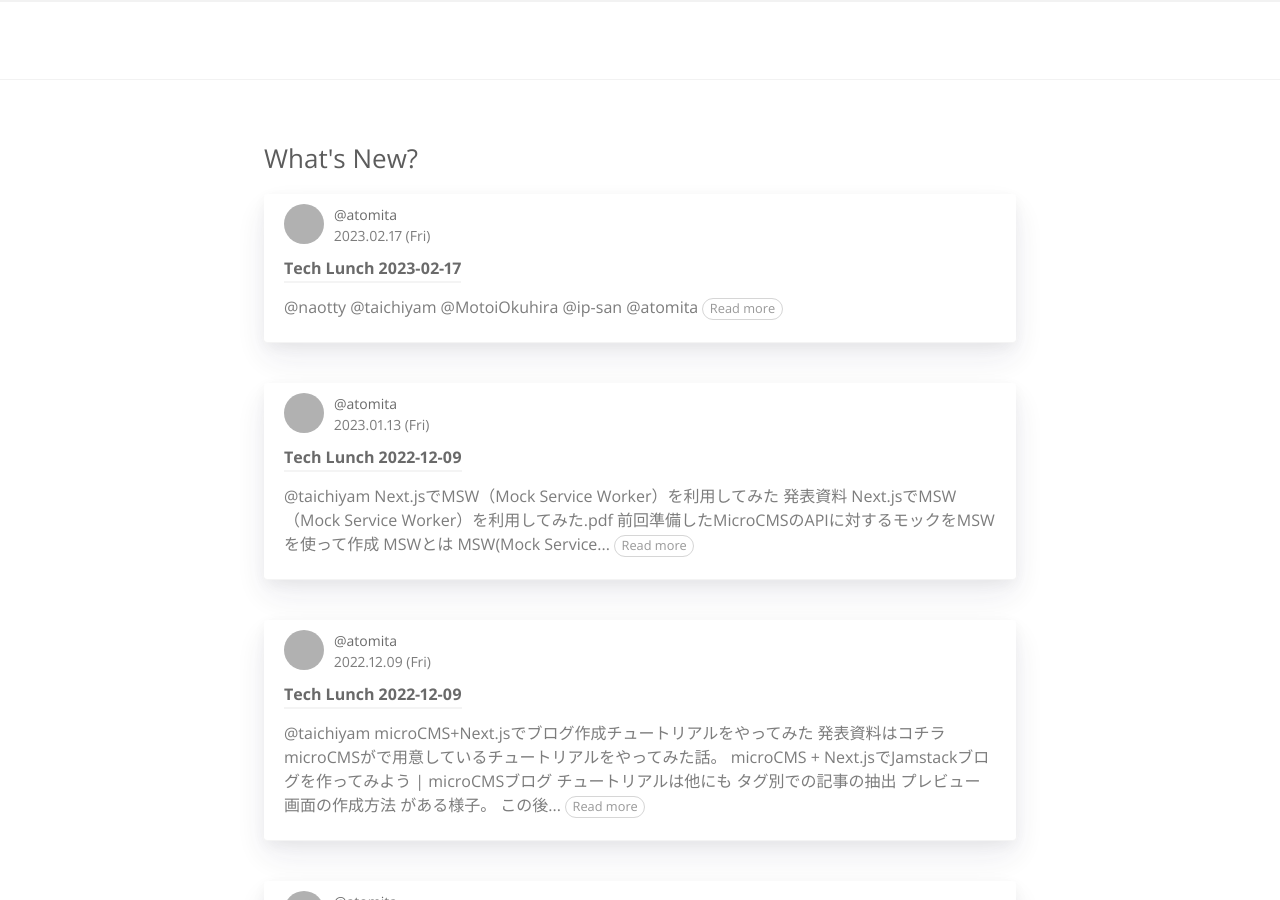
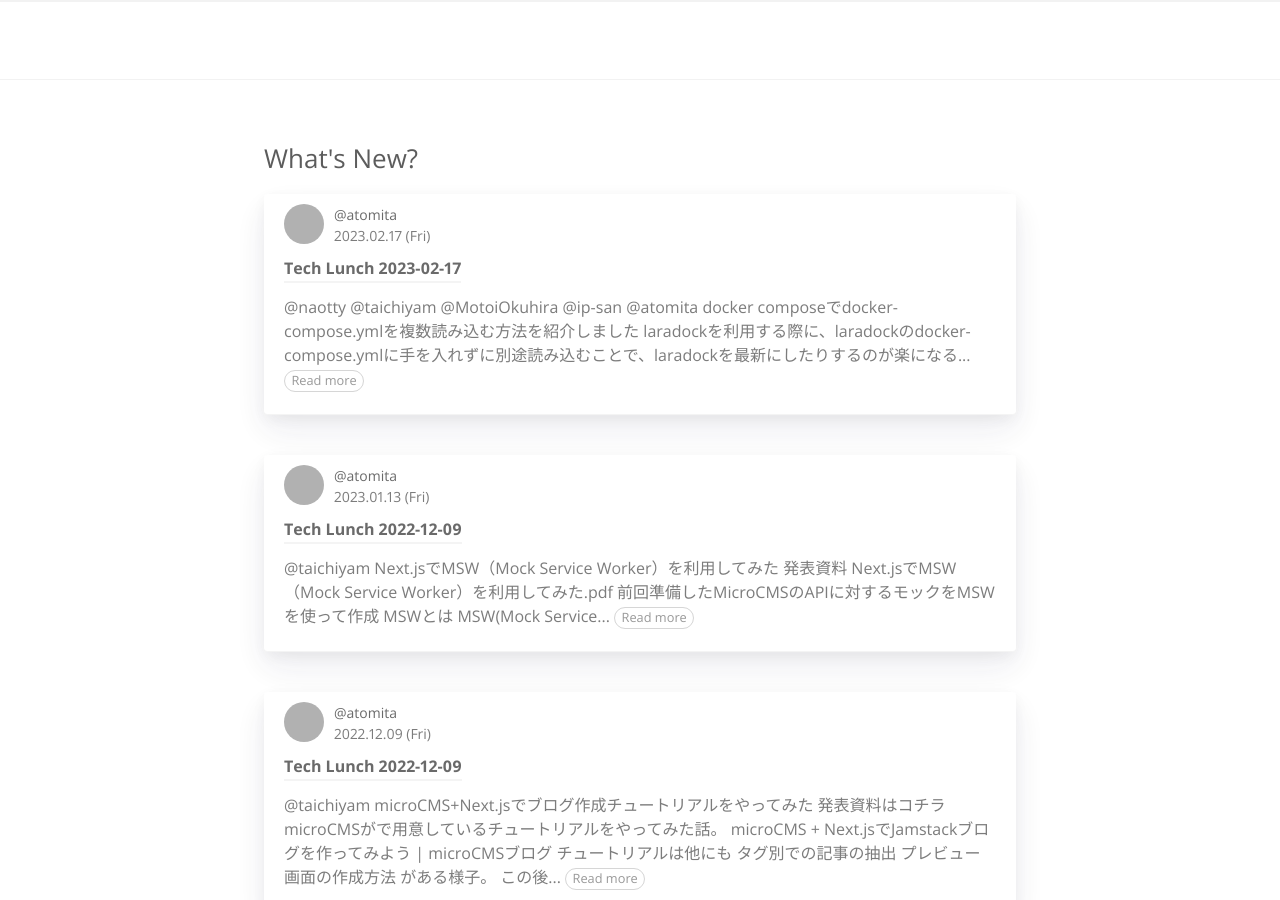
Before and after one commit to RyukyuInteractive/tech.ryukyu-i.co.jp, a Jekyll site: the page built from index.html, in a window 1280 px wide and 900 px high. Built offline with Jekyll 4.4.1, drawn with Linux system fonts in a browser that asks for light colours; a script that is not in the unit is left out; the list of posts is cut into pages by our own code; grey boxes are pictures that could not be loaded.

Commit message:
add contents from atomita

```diff
--- a/_posts/2023-02-17-tech-lunch.md
+++ b/_posts/2023-02-17-tech-lunch.md
@@ -29,3 +29,7 @@ typora-root-url: ..
 ---
 
 ## [@atomita](https://github.com/atomita)
+
+docker composeでdocker-compose.ymlを複数読み込む方法を紹介しました
+
+laradockを利用する際に、laradockのdocker-compose.ymlに手を入れずに別途読み込むことで、laradockを最新にしたりするのが楽になるのでお勧め！
```
